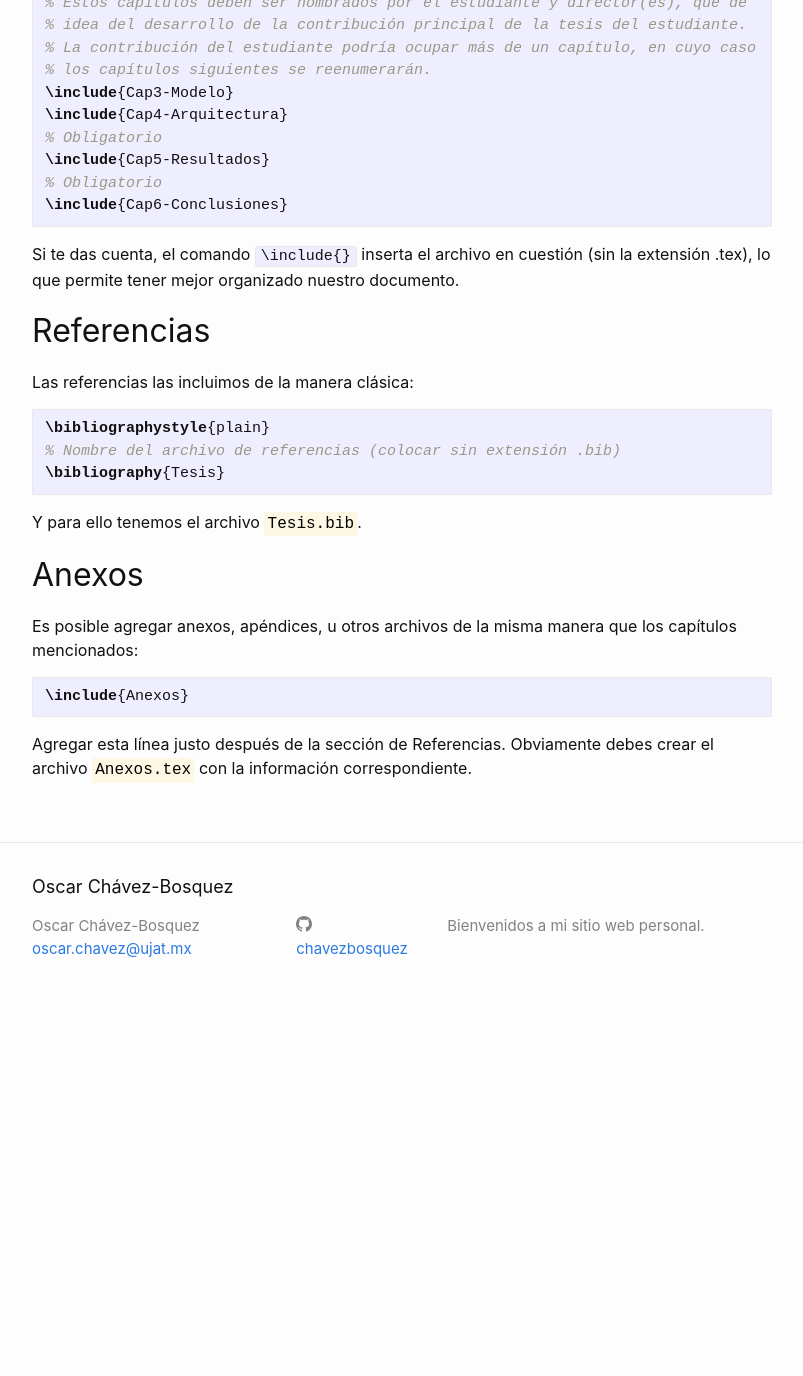
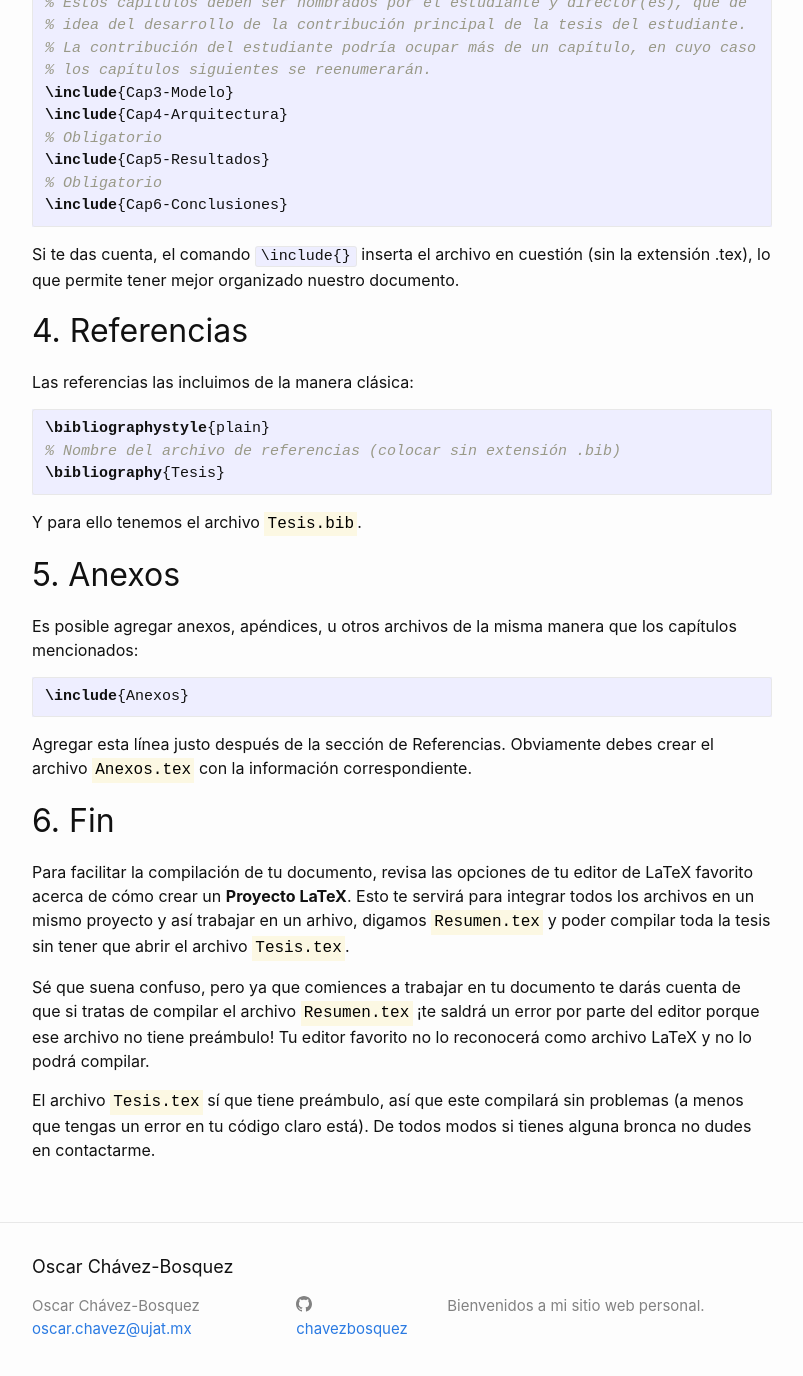
Before and after one commit to chavezbosquez/chavezbosquez.github.io, a Jekyll site: the page built from _posts/2021-01-20-tesis-latex.md, in a window 1280 px wide and 1400 px high, scrolled down 2843 px. Shown: the top 1376 px of the window, without its empty margins (238-1041 px from the left). Built offline with Jekyll 4.4.1, drawn with Linux system fonts in a browser that asks for light colours; before the commit the page ends 3863 px from its top, so only the background shows below that.

Commit message:
Post de LaTeX

```diff
--- a/_posts/2021-01-20-tesis-latex.md
+++ b/_posts/2021-01-20-tesis-latex.md
@@ -162,7 +162,7 @@ de la siguiente manera:
 Si te das cuenta, el comando `\include{}` inserta el archivo en cuestión (sin la
 extensión .tex), lo que permite tener mejor organizado nuestro documento.
 
-## Referencias
+## 4. Referencias
 
 Las referencias las incluimos de la manera clásica:
 
@@ -174,7 +174,7 @@ Las referencias las incluimos de la manera clásica:
 
 Y para ello tenemos el archivo <mark class="archivo">Tesis.bib</mark>.
 
-## Anexos
+## 5. Anexos
 
 Es posible agregar anexos, apéndices, u otros archivos de la misma manera
 que los capítulos mencionados:
@@ -186,3 +186,20 @@ que los capítulos mencionados:
 Agregar esta línea justo después de la sección de Referencias. Obviamente debes
 crear el archivo <mark class="archivo">Anexos.tex</mark> con la información
 correspondiente.
+
+## 6. Fin
+
+Para facilitar la compilación de tu documento, revisa las opciones de tu editor
+de LaTeX favorito acerca de cómo crear un **Proyecto LaTeX**. Esto te servirá
+para integrar todos los archivos en un mismo proyecto y así trabajar en un arhivo,
+digamos <mark class="archivo">Resumen.tex</mark> y poder compilar toda la tesis sin
+tener que abrir el archivo <mark class="archivo">Tesis.tex</mark>.
+
+Sé que suena confuso, pero ya que comiences a trabajar en tu documento te darás
+cuenta de que si tratas de compilar el archivo <mark class="archivo">Resumen.tex</mark>
+¡te saldrá un error por parte del editor porque ese archivo no tiene preámbulo!
+Tu editor favorito no lo reconocerá como archivo LaTeX y no lo podrá compilar.
+
+El archivo <mark class="archivo">Tesis.tex</mark> sí que tiene preámbulo, así que este
+compilará sin problemas (a menos que tengas un error en tu código claro está). De
+todos modos si tienes alguna bronca no dudes en contactarme.
```
